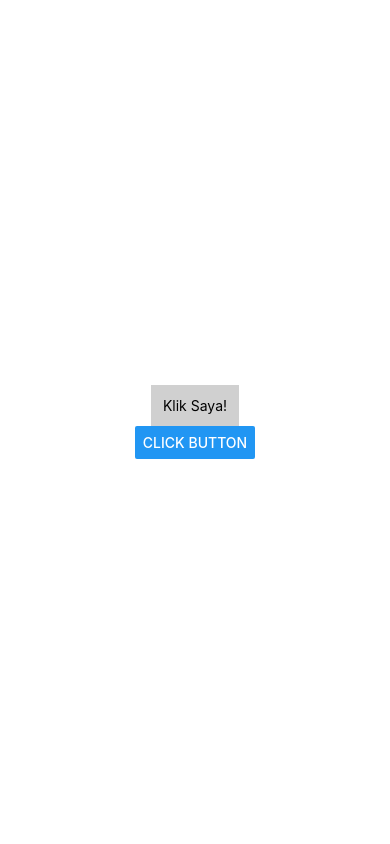
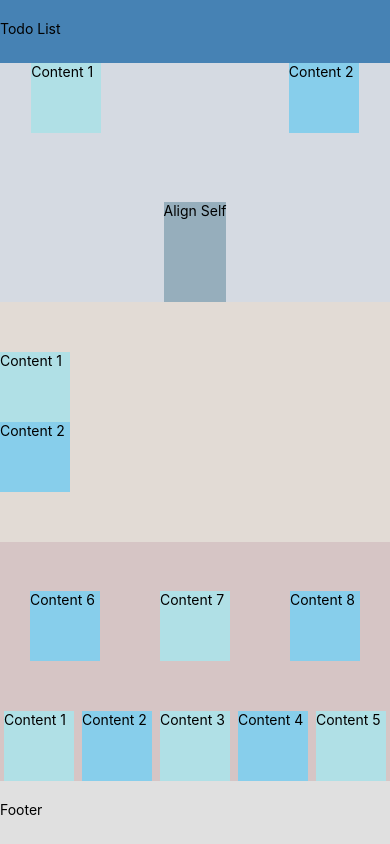
Before and after one commit to agungid/course-react-native, a React Native app: screen / in a window 390 px wide. Built offline with nearby package versions, Linux system fonts and the light colour scheme.

Commit message:
Layouting with flex

```diff
--- a/App.js
+++ b/App.js
@@ -1,25 +1,26 @@
 import React, { Component } from 'react';
-import { View, Text, TouchableOpacity, Button, Alert } from 'react-native';
+import { View, Text, StyleSheet } from 'react-native';
+
+import Header from './components/Header';
+import Body from './components/Body';
+import Footer from './components/Footer';
 
 export default class App extends Component {
 
-  handleClick() {
-    alert('Clicked')
-  }
-
   render() {
     return(
-      <View style={{ flex: 1, justifyContent: 'center', alignItems: 'center' }}>
-        <TouchableOpacity
-          onPress={ () => this.handleClick() }
-          style={{ backgroundColor: '#d0d0d0', padding: 12 }}
-        >
-          <Text>Klik Saya!</Text>
-        </TouchableOpacity>
-        <Button onPress={ () => {
-            Alert.alert('Click from button')
-          }} title="Click Button" />
+      <View style={ styles.container }>
+        <Header />
+        <Body/>
+        <Footer/>
       </View>
     )
   }
 }
+
+const styles = StyleSheet.create({
+  container: {
+    flex: 1,
+    flexDirection: 'column'
+  }
+});
--- a/components/Body.js
+++ b/components/Body.js
@@ -1,15 +1,63 @@
 import React, { Component } from "react";
-import { View, Text } from 'react-native';
+import { View, Text, StyleSheet } from 'react-native';
+
 import { Content1, Content2 } from "./Content";
 
 export default class Body extends Component {
 
   render() {
     return (
-      <View style={{ backgroundColor: 'red' }}>
-        <Content1 title={1}/>
-        <Content2 title={2}/>
+      <View style={ styles.container }>
+        <View style={ styles.body }>
+
+          <Content1 title={1} />
+
+          <View style={{ backgroundColor: '#96aebc', height: 100, alignSelf: 'flex-end' }}>
+            <Text>Align Self</Text>
+          </View>
+
+          <Content2 title={2} />
+        </View>
+        <View style={ styles.body2 }>
+          <Content1 title={1} />
+          <Content2 title={2} />
+        </View>
+        <View style={styles.body3}>
+          <Content1 title={1} />
+          <Content2 title={2} />
+          <Content1 title={3} />
+          <Content2 title={4} />
+          <Content1 title={5} />
+          <Content2 title={6} />
+          <Content1 title={7} />
+          <Content2 title={8} />
+        </View>
       </View>
     )
   }
 }
+
+const styles = StyleSheet.create({
+  container: {
+    flex:5,
+    backgroundColor: '#ffffff'
+  },
+  body: {
+    flex: 5,
+    backgroundColor: '#d5dae2',
+    flexDirection: 'row',
+    justifyContent: 'space-around',
+  },
+  body2: {
+    flex: 5,
+    backgroundColor: '#e2dbd5',
+    justifyContent: 'center'
+  },
+  body3: {
+    flex: 5,
+    backgroundColor: '#d6c5c5',
+    justifyContent: 'space-around',
+    flexDirection: 'row',
+    flexWrap: 'wrap-reverse',
+  }
+})
--- a/components/Content.js
+++ b/components/Content.js
@@ -1,10 +1,10 @@
 import React, { Component } from "react";
-import { View, Text } from 'react-native';
+import { View, Text, StyleSheet } from 'react-native';
 
 export class Content1 extends Component{
   render() {
     return(
-      <View>
+      <View style={ styles.item1 }>
         <Text>Content { this.props.title }</Text>
       </View>
     )
@@ -15,9 +15,22 @@ export class Content2 extends Component {
   render() {
     const title = this.props.title;
     return (
-      <View>
+      <View style={ styles.item2 }>
         <Text>Content { title }</Text>
       </View>
     )
   }
 }
+
+const styles = StyleSheet.create({
+  item1: {
+    backgroundColor: 'powderblue',
+    width: 70,
+    height: 70,
+  },
+  item2: {
+    backgroundColor: 'skyblue',
+    width:70,
+    height: 70,
+  }
+})
--- /dev/null
+++ b/components/Footer.js
@@ -0,0 +1,21 @@
+import React,{ Component } from "react";
+import { View, Text, StyleSheet } from "react-native";
+
+export default class Footer extends Component {
+
+  render() {
+    return(
+      <View style={ styles.container }>
+        <Text>Footer</Text>
+      </View>
+    )
+  }
+}
+
+const styles = StyleSheet.create({
+  container: {
+    flex: 0.3,
+    backgroundColor: '#E0E0E0',
+    paddingTop: 20
+  }
+})
--- a/components/Header.js
+++ b/components/Header.js
@@ -1,5 +1,5 @@
 import React, { Component } from "react";
-import { View, Text } from 'react-native';
+import { View, Text, StyleSheet } from 'react-native';
 
 export default class Header extends Component {
 
@@ -8,9 +8,17 @@ export default class Header extends Component {
     const { title, bgColor } = this.props;
 
     return(
-      <View style={{ backgroundColor: bgColor }}>
-        <Text>{ title }</Text>
+      <View style={ styles.container }>
+        <Text>Todo List</Text>
       </View>
     )
   }
 }
+
+const styles = StyleSheet.create({
+  container: {
+    flex:0.3,
+    paddingTop:20,
+    backgroundColor: 'steelblue',
+  }
+})
```
